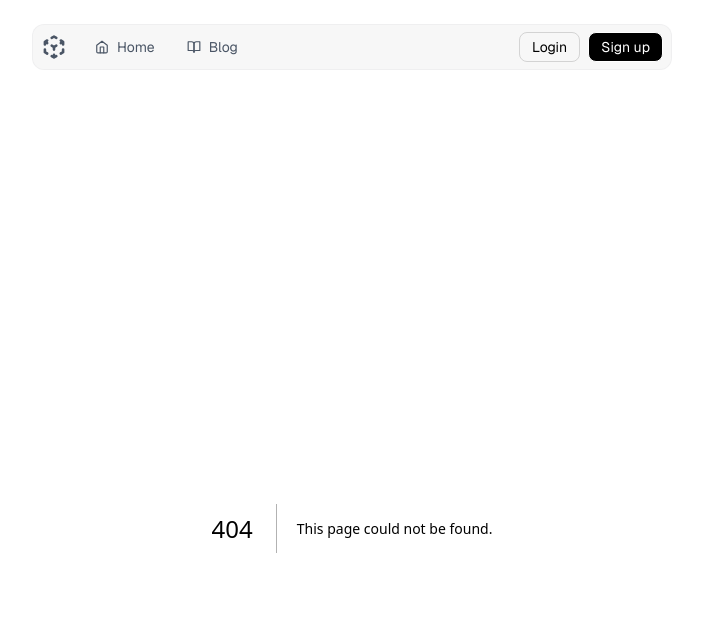
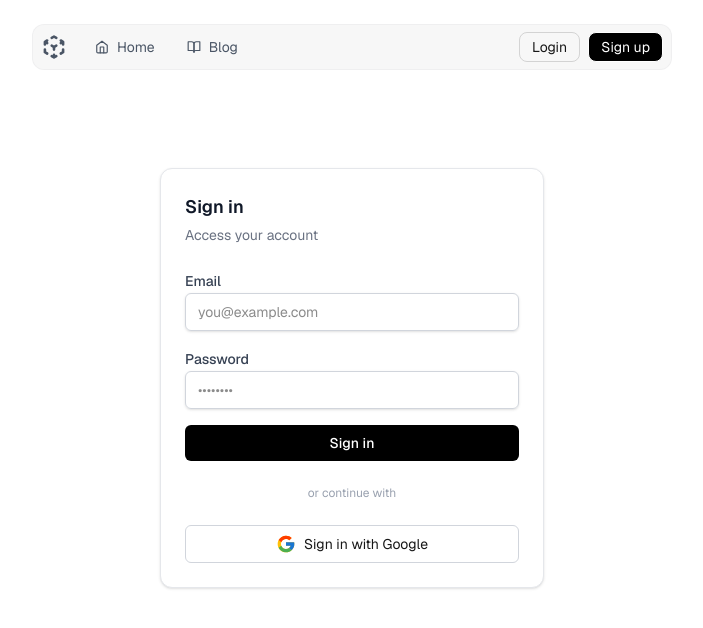
Before and after one commit to DHVDeveloper/dev-block, a Next.js app: page /login in a window 1280 px wide. Before the commit this address had no page. Shown: the top 628 px of the page, without its empty margins (288-991 px from the left). Built offline with nearby package versions, Linux system fonts and the light colour scheme.

Commit message:
feat: added login page.

```diff
--- /dev/null
+++ b/src/app/login/page.tsx
@@ -0,0 +1,5 @@
+import LoginPage from "@/views/login/login";
+
+export default function Login(){
+    return(<LoginPage/>)
+}
```
